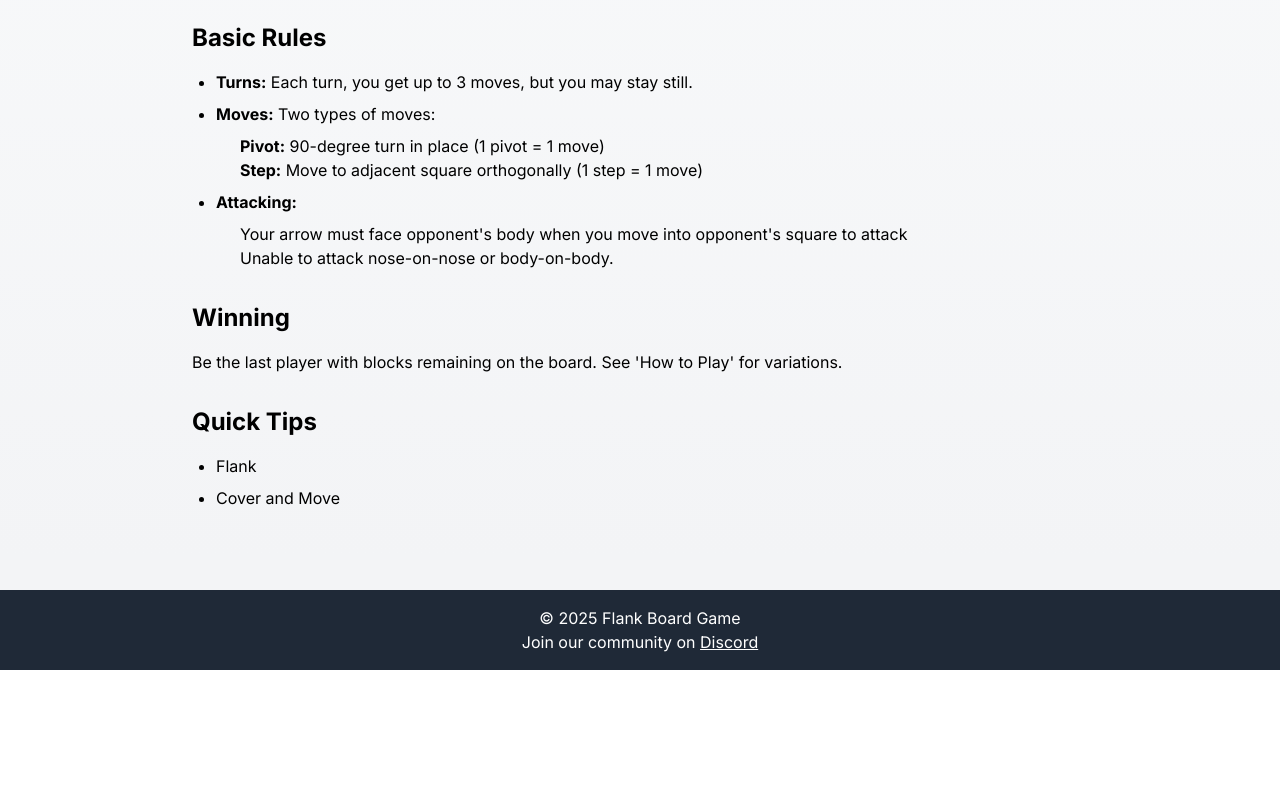
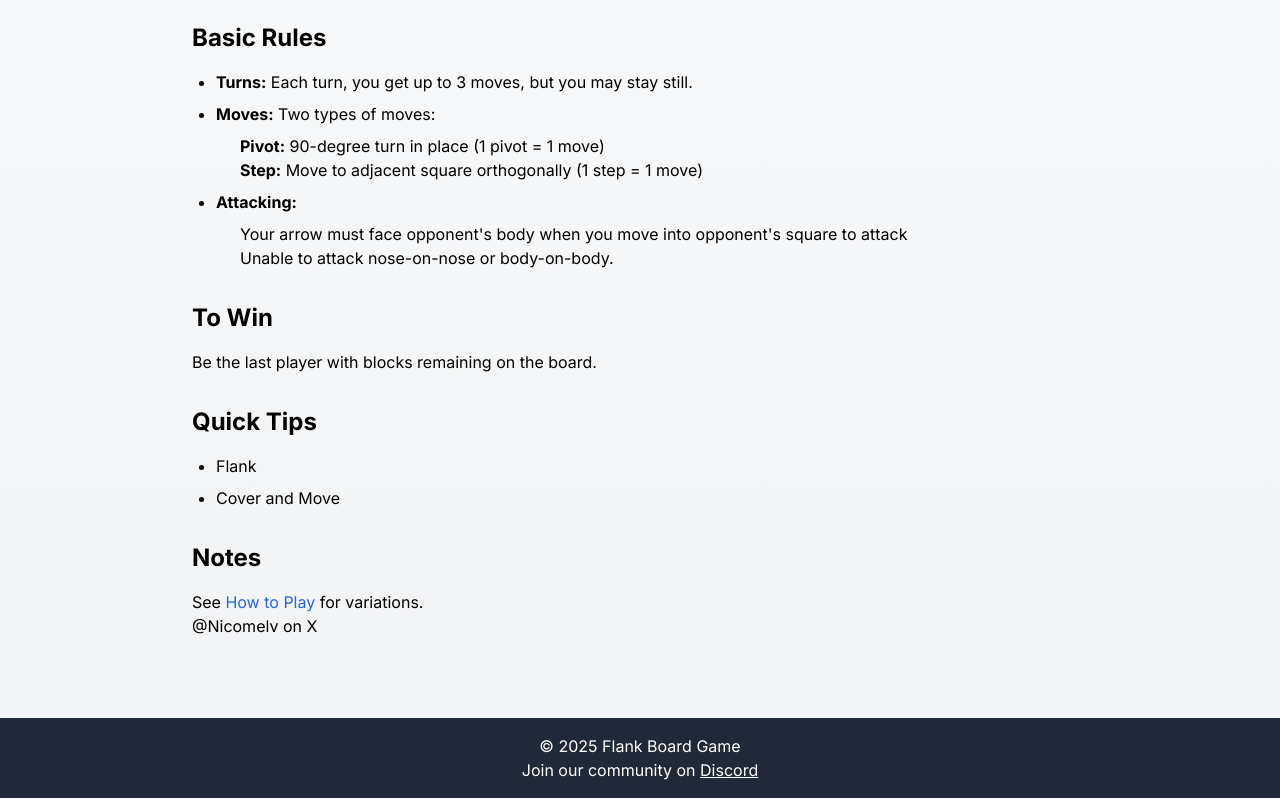
Before and after one commit to niconico33/Flank, a Next.js app: page / in a window 1280 px wide. Shown: the part 394-1192 px from the top of the page. Before the commit the page ends 1064 px from the top, so only its background shows below. Built offline with nearby package versions, Linux system fonts and the light colour scheme.

Commit message:
flank mvp

```diff
--- /dev/null
+++ b/src/app/about/page.tsx
@@ -0,0 +1,16 @@
+import Navbar from '@/components/Navbar'
+import Footer from '@/components/Footer'
+
+export default function AboutPage() {
+  return (
+    <>
+      <Navbar />
+      <div className="min-h-[calc(100vh-8rem)] flex items-center justify-center p-4">
+        <div className="text-center">
+          <p className="text-lg">@nicomelv on X</p>
+        </div>
+      </div>
+      <Footer />
+    </>
+  )
+}
--- a/src/app/page.tsx
+++ b/src/app/page.tsx
@@ -1,3 +1,6 @@
+'use client';
+
+import React from 'react';
 import Link from 'next/link'
 import Navbar from '@/components/Navbar'
 import Footer from '@/components/Footer'
@@ -50,9 +53,9 @@ export default function HomePage() {
             </section>
 
             <section className="mb-8">
-              <h3 className="text-2xl font-bold mb-4">Winning</h3>
+              <h3 className="text-2xl font-bold mb-4">To Win</h3>
               <p>
-                Be the last player with blocks remaining on the board. See 'How to Play' for variations.
+                Be the last player with blocks remaining on the board.
               </p>
             </section>
 
@@ -63,6 +66,15 @@ export default function HomePage() {
                 <li>Cover and Move</li>
               </ul>
             </section>
+
+            <section className="mb-8">
+              <h3 className="text-2xl font-bold mb-4">Notes</h3>
+              <p>
+                See <Link href="/how-to-play" className="text-blue-600 hover:text-blue-800">How to Play</Link> for variations.
+                <br />
+                @Nicomelv on X
+              </p>
+            </section>
           </div>
         </div>
       </main>
--- a/src/components/Navbar.tsx
+++ b/src/components/Navbar.tsx
@@ -11,7 +11,6 @@ export default function Navbar() {
           <Link href="/play" className="hover:text-gray-300">Play</Link>
           <Link href="/how-to-play" className="hover:text-gray-300">How to Play</Link>
           <Link href="/about" className="hover:text-gray-300">About</Link>
-          <Link href="/contact" className="hover:text-gray-300">Contact</Link>
         </div>
       </div>
     </nav>
```
